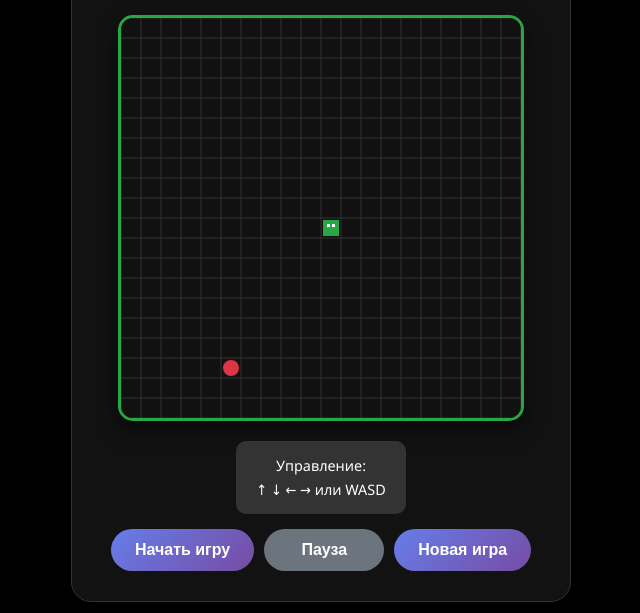
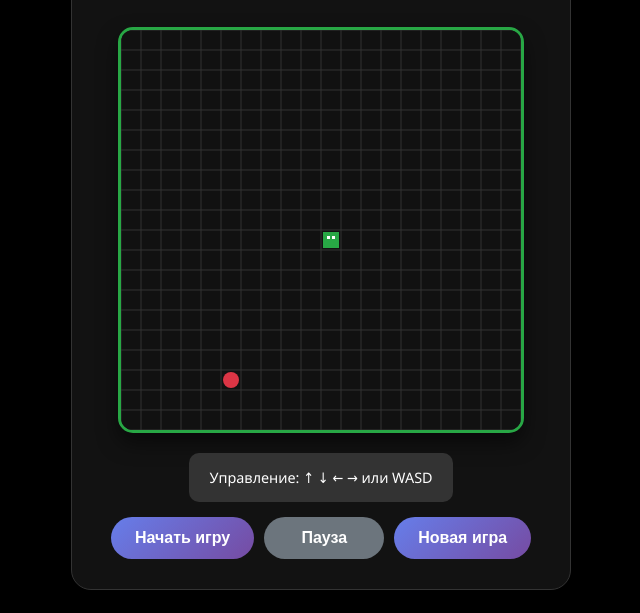
Before and after one commit to innokRus/game, a plain HTML site: page index.html in a window 1280 px wide. Shown: the part 187-800 px from the top of the page, without its empty margins (319-959 px from the left). Drawn offline with Linux system fonts and the light colour scheme.

Commit message:
орор

```diff
--- a/index.html
+++ b/index.html
@@ -25,8 +25,7 @@
 
             <div class="controls">
                 <div class="control-info">
-                    <p>Управление:</p>
-                    <p>↑ ↓ ← → или WASD</p>
+                    <p>Управление: ↑ ↓ ← → или WASD</p>
                 </div>
                 <div class="controls-row">
                     <button id="startBtn" class="btn">Начать игру</button>
--- a/style.css
+++ b/style.css
@@ -76,7 +76,8 @@ body {
     display: flex;
     gap: 10px;
     justify-content: center;
-    flex-wrap: wrap;
+    flex-wrap: nowrap;
+    align-items: center;
 }
 
 .control-info {
@@ -256,6 +257,7 @@ body {
 
     .controls-row {
         gap: 8px;
+        flex-wrap: nowrap;
     }
 
     .mobile-controls {
@@ -311,6 +313,7 @@ body {
 
     .controls-row {
         gap: 6px;
+        flex-wrap: nowrap;
     }
 
     .btn {
@@ -361,6 +364,7 @@ body {
 
     .controls-row {
         gap: 4px;
+        flex-wrap: nowrap;
     }
 
     .control-btn {
```
